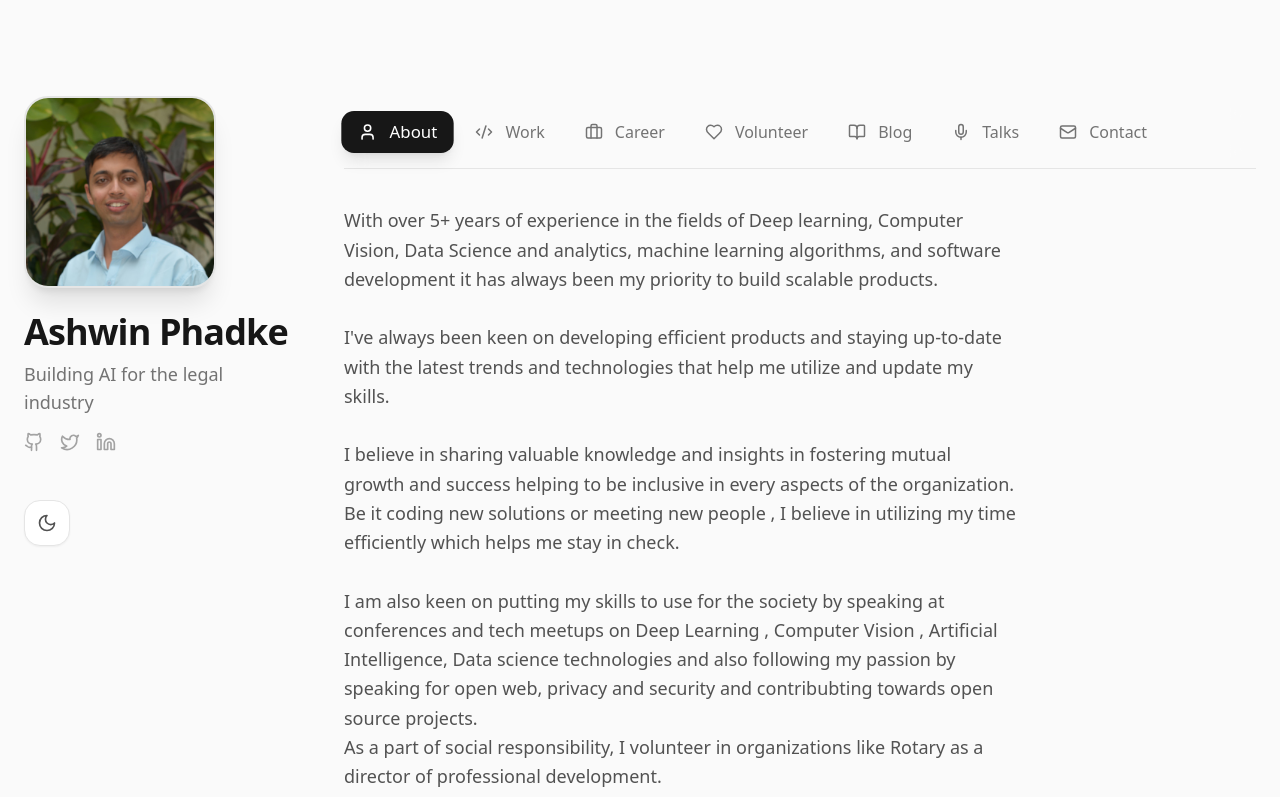
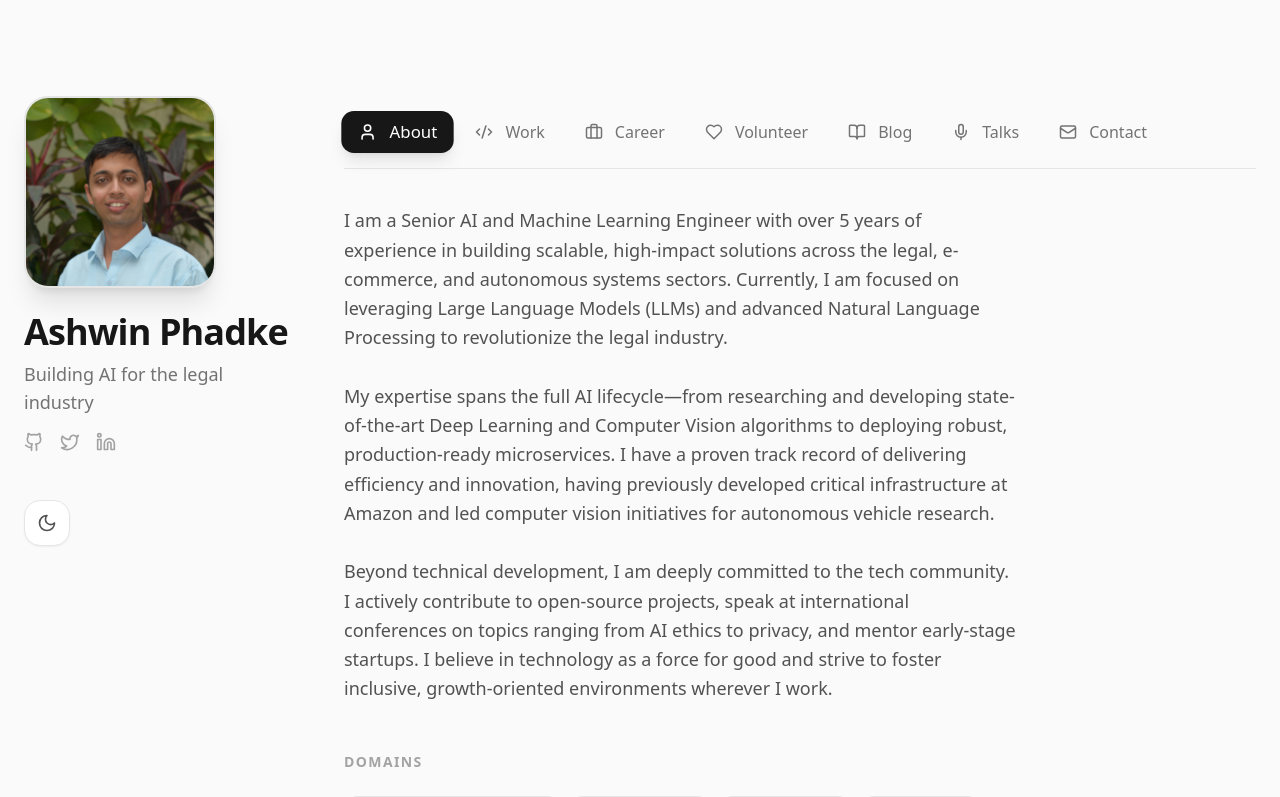
Before and after one commit to ashwin-phadke/ashwin-phadke.github.io, a Vue app: page / in a window 1280 px wide. Shown: the top 797 px of the page. Built offline with nearby package versions, Linux system fonts and the light colour scheme.

Commit message:
feat: Populate profile data with personal information, skills, projects, and work experience.
Signed-off-by: Ashwin Phadke <23502062+ashwin-phadke@users.noreply.github.com>

```diff
--- a/src/data.ts
+++ b/src/data.ts
@@ -13,15 +13,11 @@ export const PROFILE_DATA: ProfileData = {
     },
     skills: ["Natural Language Processing", "Language models", "Computer Vision", "Deep Learning"],
     about: `
-  With over 5+ years of experience in the fields of Deep learning, Computer Vision, Data Science and analytics, machine learning algorithms, and software development it has always been my priority to build scalable products.
+I am a Senior AI and Machine Learning Engineer with over 5 years of experience in building scalable, high-impact solutions across the legal, e-commerce, and autonomous systems sectors. Currently, I am focused on leveraging Large Language Models (LLMs) and advanced Natural Language Processing to revolutionize the legal industry.
 
-I've always been keen on developing efficient products and staying up-to-date with the latest trends and technologies that help me utilize and update my skills.
+My expertise spans the full AI lifecycle—from researching and developing state-of-the-art Deep Learning and Computer Vision algorithms to deploying robust, production-ready microservices. I have a proven track record of delivering efficiency and innovation, having previously developed critical infrastructure at Amazon and led computer vision initiatives for autonomous vehicle research.
 
-I believe in sharing valuable knowledge and insights in fostering mutual growth and success helping to be inclusive in every aspects of the organization.
-Be it coding new solutions or meeting new people , I believe in utilizing my time efficiently which helps me stay in check.
-
-I am also keen on putting my skills to use for the society by speaking at conferences and tech meetups on Deep Learning , Computer Vision , Artificial Intelligence, Data science technologies and also following my passion by speaking for open web, privacy and security and contribubting towards open source projects.
-As a part of social responsibility, I volunteer in organizations like Rotary as a director of professional development. `,
+Beyond technical development, I am deeply committed to the tech community. I actively contribute to open-source projects, speak at international conferences on topics ranging from AI ethics to privacy, and mentor early-stage startups. I believe in technology as a force for good and strive to foster inclusive, growth-oriented environments wherever I work.`,
     projects: [
         // Repositories
         {
```
